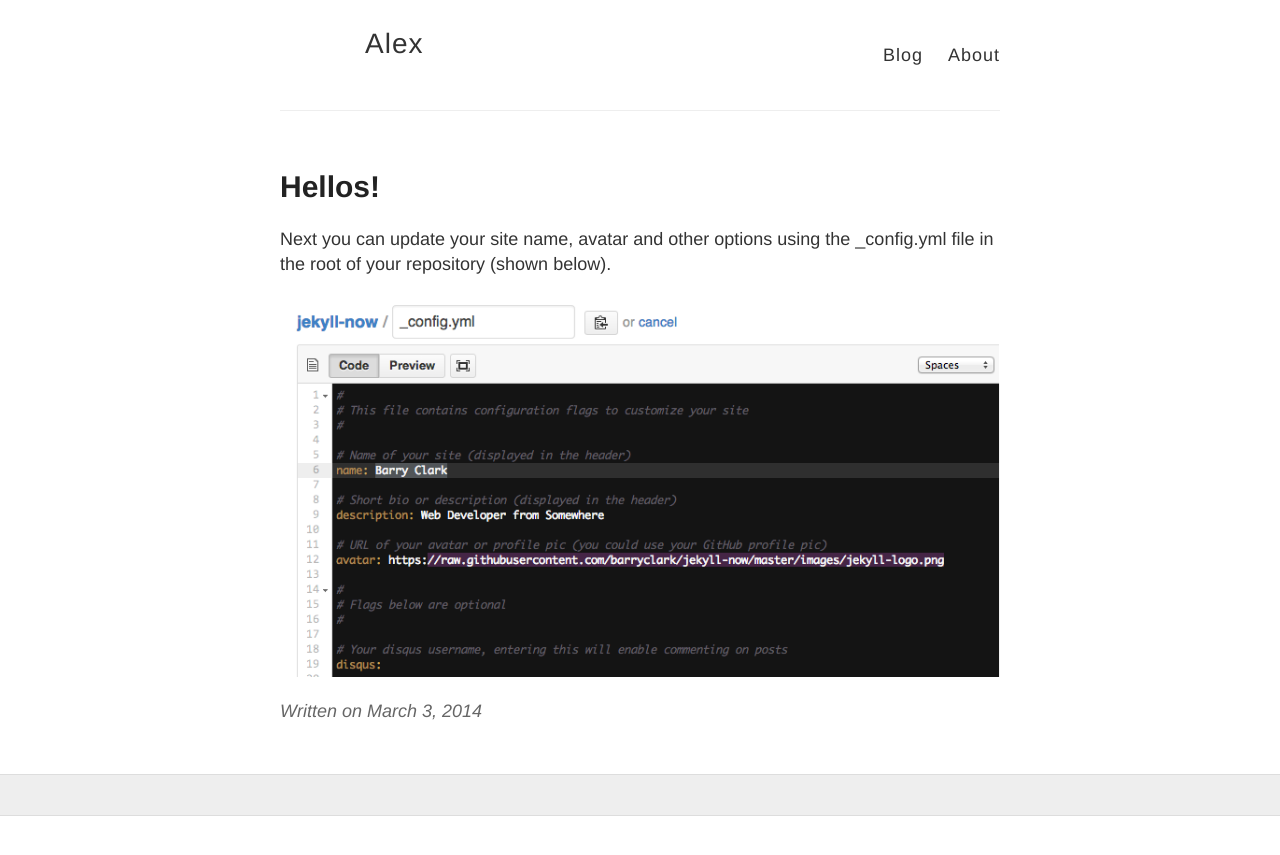
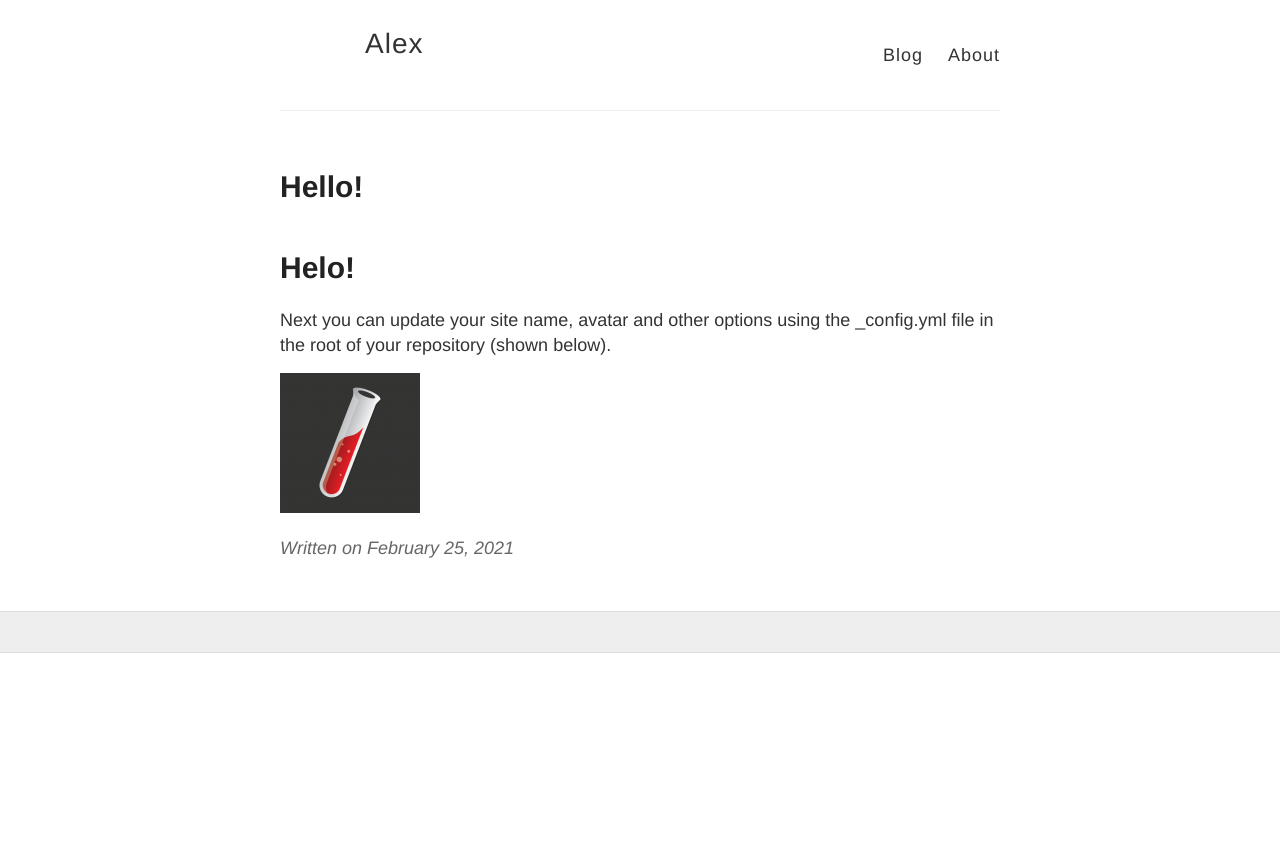
Before and after one commit to alexgl-github/alexgl-github.github.io, a Jekyll site: the page built from _posts/2021-02-25-Hello.md, in a window 1280 px wide. Shown: the top 855 px of the page. Built offline with Jekyll 4.4.1, drawn with Linux system fonts in a browser that asks for light colours.

Commit message:
first post

```diff
--- a/_posts/2014-3-3-Hello-World.md
+++ b/_posts/2021-02-25-Hello.md
@@ -1,8 +1,10 @@
 ---
 layout: post
-title: Hellos!
+title: Hello!
 ---
+
+# Helo!
 
 Next you can update your site name, avatar and other options using the _config.yml file in the root of your repository (shown below).
 
-![_config.yml]({{ site.baseurl }}/images/config.png)
+![_config.yml]({{ site.baseurl }}/images/jekyll-logo.png)
```
Also changed, not shown: images/404.jpg (deleted), images/config.png (deleted), images/first-post.png (deleted), images/jekyll-now-theme-screenshot.jpg (deleted), images/step1.gif (deleted).
